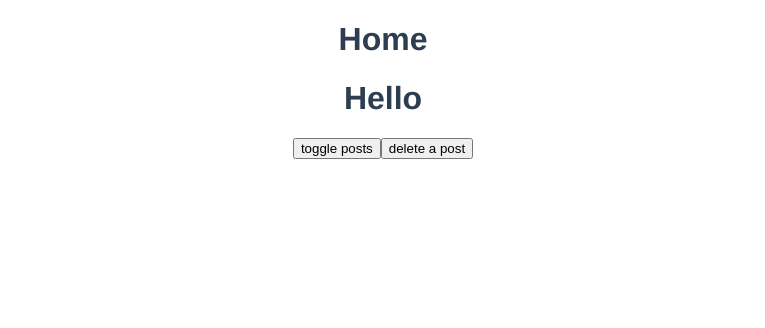
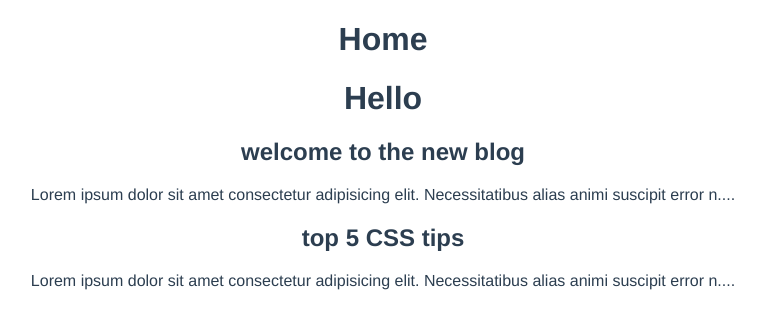
Before and after one commit to Lu-Smith/vue_blog, a Vue app: page / in a window 1280 px wide. Shown: the top 328 px of the page, without its empty margins (257-1022 px from the left). Built offline with nearby package versions, Linux system fonts and the light colour scheme; data requests are answered from the project's data file.

Commit message:
Updated HomeView

```diff
--- a/src/views/HomeView.vue
+++ b/src/views/HomeView.vue
@@ -1,10 +1,8 @@
 <template>
-  <div class="home">
+  <div clases="home">
     <h1>Home</h1>
-    <PostList v-if="showPosts" :posts="posts"/>
-    <button @click="showPosts = !showPosts">toggle posts</button>
-    <button @click="posts.pop()">delete a post</button>
-
+    <div v-if="error">{{ error }}</div>
+    <PostList :posts="posts" />
   </div>
 </template>
 
@@ -27,6 +25,7 @@ export default {
         if(!data.ok) {
           throw Error('no data available')
         }
+        posts.value = await data.json()
       }
       catch(err) {
         error.value = err.message
@@ -36,9 +35,7 @@ export default {
 
     load()
 
-    const showPosts = ref(true)
-
-    return { posts, showPosts }
+    return { posts }
   }
 }
 </script>
```
